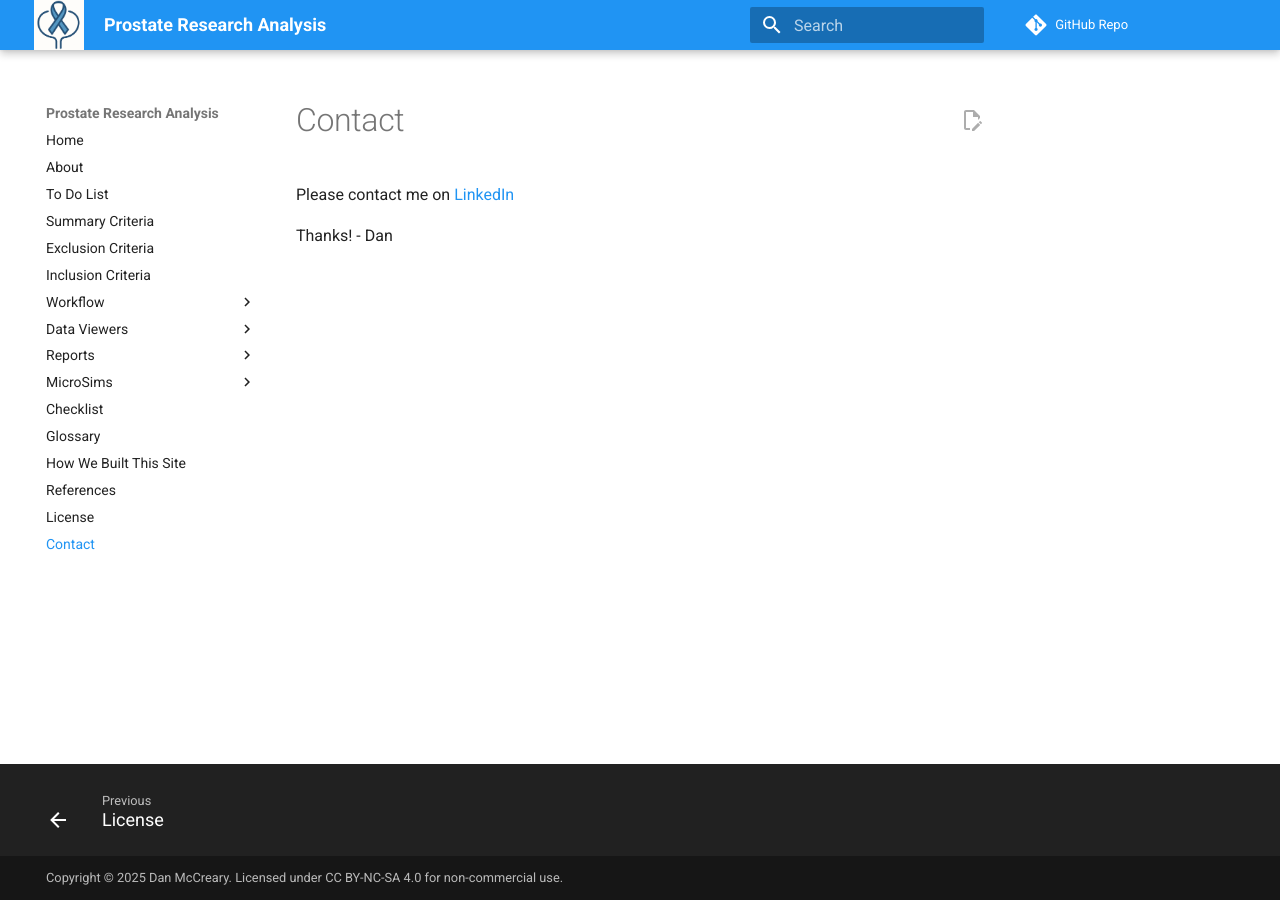
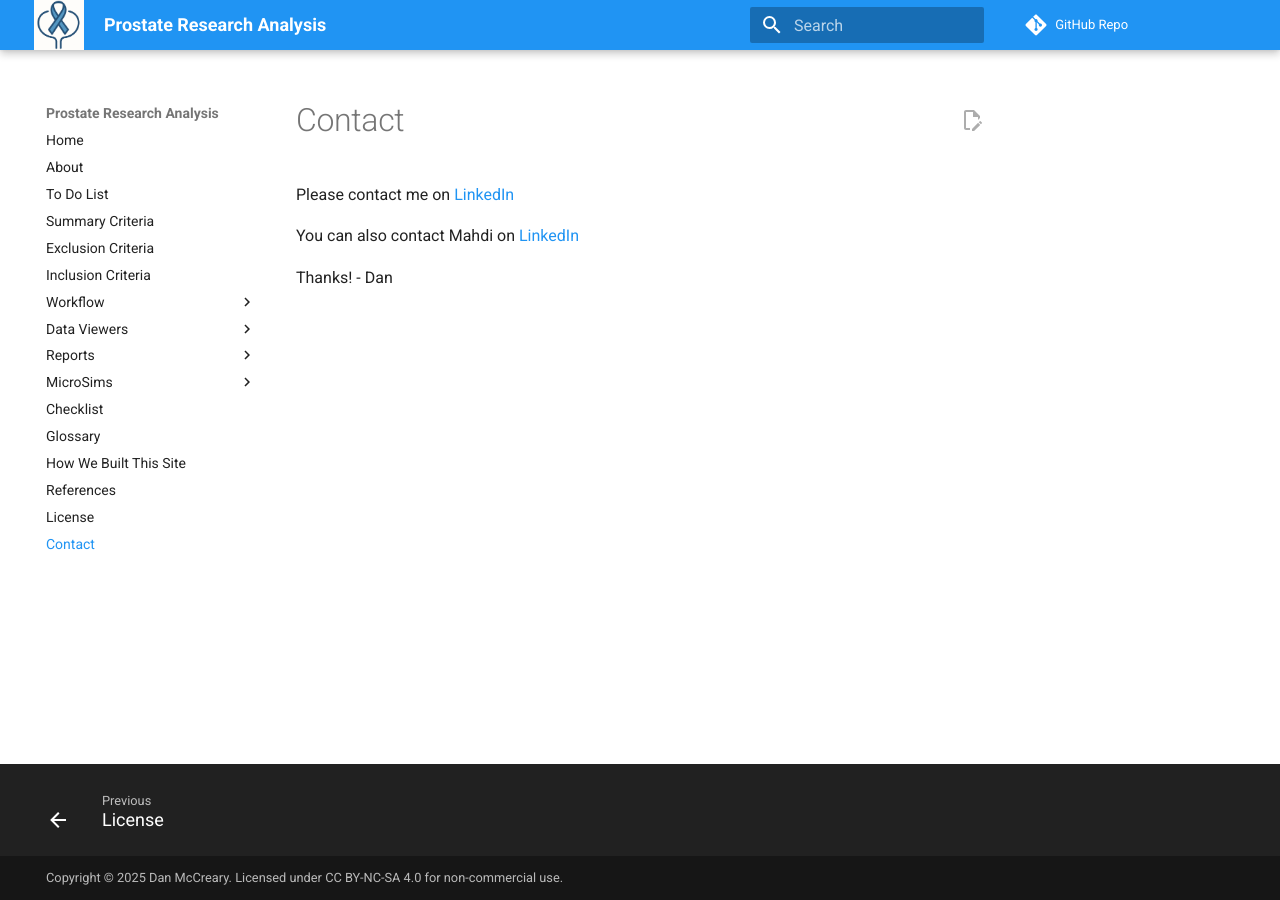
Before and after one commit to dmccreary/prostate-research-analysis, an MkDocs documentation site: the page built from docs/contact.md, in a window 1280 px wide. Built offline with MkDocs 1.6.1 and Material for MkDocs 9.7.7, drawn with Linux system fonts in a browser that asks for light colours; comment, search, counter and statistics services are not loaded.

Commit message:
Add Mahdi to contacts

```diff
--- a/docs/contact.md
+++ b/docs/contact.md
@@ -2,4 +2,6 @@
 
 Please contact me on [LinkedIn](https://www.linkedin.com/in/danmccreary/)
 
+You can also contact Mahdi on [LinkedIn](https://www.linkedin.com/in/mahdi-bek-khoshnevis-5a9797295/)
+
 Thanks! - Dan
```
